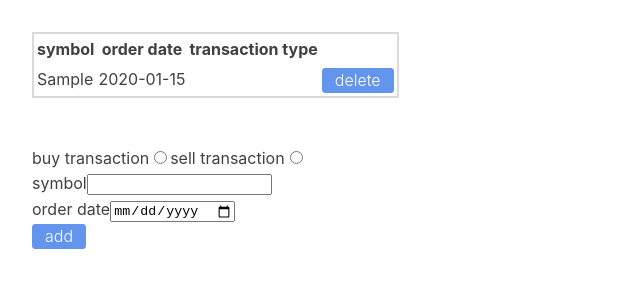
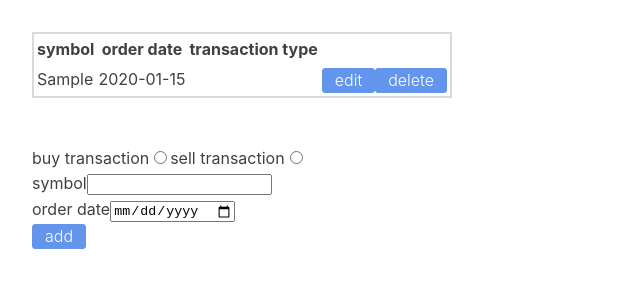
Before and after one commit to PhilipNgPack/trade-timer, a React (Create React App) app: page / in a window 1280 px wide. Both pictures are taken after typing "Sample", "2020-01-15" into the empty fields and a click on the button "add". Shown: the top 300 px of the page, without its empty margins (0-640 px from the left). Built offline with nearby package versions, Linux system fonts and the light colour scheme.

Commit message:
set up state to switch to an edit mode

```diff
--- a/src/App.tsx
+++ b/src/App.tsx
@@ -1,6 +1,27 @@
 import React, { Component, useState } from "react";
 import Table from "./Table";
 import Form from "./Form";
+
+export const EditTrade = () => {
+  const [editing, setEditing] = useState(false);
+  const initialFormState = {
+    id: null,
+    symbol: "",
+    orderDate: "",
+    transactionType: "",
+  };
+  const [currentTradeLog, setCurrentTradeLog] = useState(initialFormState);
+
+  const editRow = (trade: any) => {
+    setEditing(true);
+    setCurrentTradeLog({
+      id: trade.id,
+      symbol: trade.symbol,
+      orderDate: trade.orderDate,
+      transactionType: trade.transactionType,
+    });
+  };
+};
 
 class App extends Component {
   state = {
@@ -11,7 +32,7 @@ class App extends Component {
     const { tradeLogs } = this.state;
 
     this.setState({
-      tradeLogs: tradeLogs.filter((tradeLog, i: number) => {
+      tradeLogs: tradeLogs.filter((tradeLog: any, i: number) => {
         return i !== index;
       }),
     });
@@ -26,7 +47,11 @@ class App extends Component {
 
     return (
       <div className="container">
-        <Table tradeLogData={tradeLogs} removeTradeLog={this.removeTradeLog} />
+        <Table
+          tradeLogData={tradeLogs}
+          removeTradeLog={this.removeTradeLog}
+          editRow={EditTrade}
+        />
         <Form handleAdd={this.handleAdd} />
       </div>
     );
--- a/src/Table.tsx
+++ b/src/Table.tsx
@@ -15,33 +15,16 @@ const TableHeader = () => {
 const TableBody = (props: {
   tradeLogData: any[];
   removeTradeLog: (arg0: any) => void;
+  editRow: (arg0: any, arg1: any, arg3: any) => void;
 }) => {
   const rows = props.tradeLogData.map(
     (
       row: {
-        symbol:
-          | boolean
-          | React.ReactChild
-          | React.ReactFragment
-          | React.ReactPortal
-          | null
-          | undefined;
-        orderDate:
-          | boolean
-          | React.ReactChild
-          | React.ReactFragment
-          | React.ReactPortal
-          | null
-          | undefined;
-        transactionType:
-          | boolean
-          | React.ReactChild
-          | React.ReactFragment
-          | React.ReactPortal
-          | null
-          | undefined;
+        symbol: string;
+        orderDate: Date;
+        transactionType: string;
       },
-      index: React.Key | null | undefined
+      index: number
     ) => {
       return (
         <tr key={index}>
@@ -49,6 +32,13 @@ const TableBody = (props: {
           <td>{row.orderDate}</td>
           <td>{row.transactionType}</td>
           <td>
+            <button
+              onClick={() =>
+                props.editRow(row.symbol, row.orderDate, row.transactionType)
+              }
+            >
+              edit
+            </button>
             <button onClick={() => props.removeTradeLog(index)}>delete</button>
           </td>
         </tr>
@@ -59,13 +49,21 @@ const TableBody = (props: {
   return <tbody>{rows}</tbody>;
 };
 
-const Table = (props: { tradeLogData: any; removeTradeLog: any }) => {
-  const { tradeLogData, removeTradeLog } = props;
+const Table = (props: {
+  tradeLogData: any;
+  removeTradeLog: any;
+  editRow: any;
+}) => {
+  const { tradeLogData, removeTradeLog, editRow } = props;
 
   return (
     <table>
       <TableHeader />
-      <TableBody tradeLogData={tradeLogData} removeTradeLog={removeTradeLog} />
+      <TableBody
+        tradeLogData={tradeLogData}
+        removeTradeLog={removeTradeLog}
+        editRow={editRow}
+      />
     </table>
   );
 };
```
